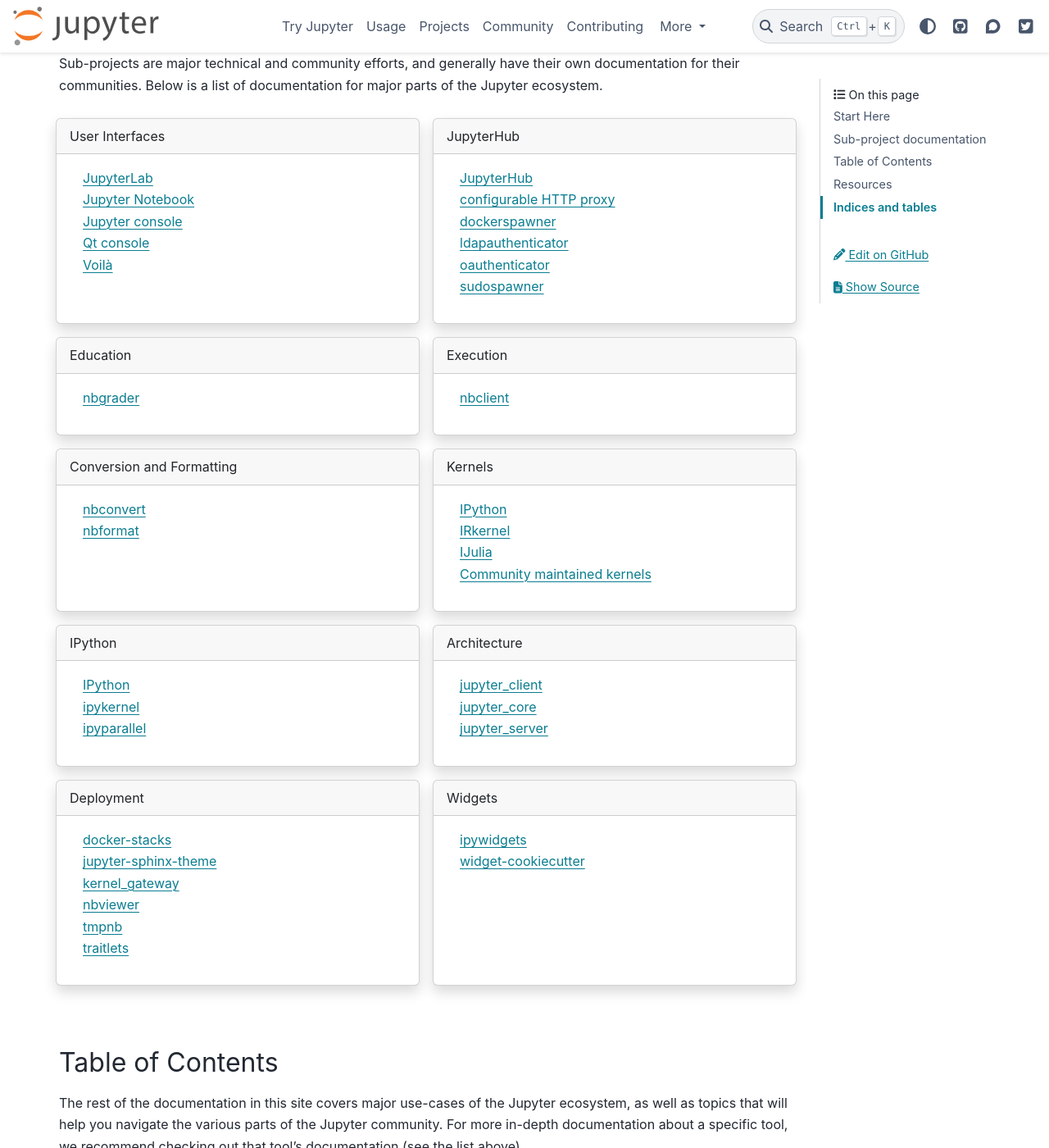
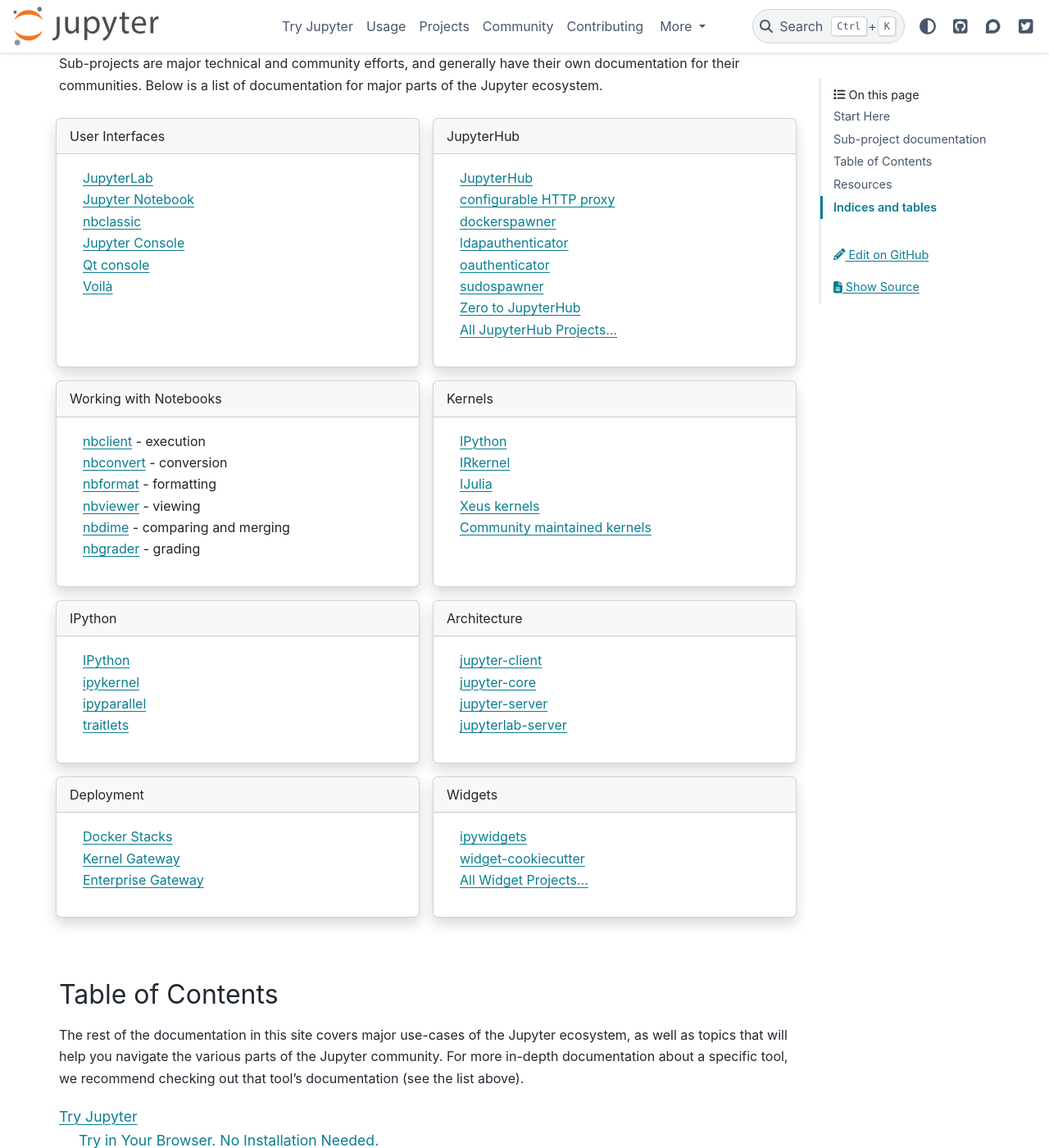
Before and after one commit to jupyter/jupyter, a Sphinx documentation site: the page built from docs/source/index.md, in a window 1280 px wide and 1400 px high, scrolled down 791 px. Shown: the whole window at 82% size. Built offline with Sphinx 7.4.7 and the PyData theme 0.15.4, drawn with Linux system fonts in a browser that asks for light colours; pages that are not in the unit, such as notebooks, are missing from menus.

Commit message:
Update the links to subproject documentation

````diff
--- a/docs/source/index.md
+++ b/docs/source/index.md
@@ -61,7 +61,8 @@
 ^^^^^^
 * [JupyterLab](https://github.com/jupyterlab/jupyterlab)
 * [Jupyter Notebook](http://jupyter-notebook.readthedocs.io/en/latest/)
-* [Jupyter console](http://jupyter_console.readthedocs.io/en/latest)
+* [nbclassic](https://github.com/jupyterlab/nbclassic)
+* [Jupyter Console](http://jupyter_console.readthedocs.io/en/latest)
 * [Qt console](https://qtconsole.readthedocs.io/en/stable)
 * [Voilà](https://voila.readthedocs.io/)
 
@@ -69,27 +70,23 @@
 JupyterHub
 ^^^^^^
 * [JupyterHub](http://jupyterhub.readthedocs.io/en/latest)
-* [configurable HTTP proxy](https://github.com/jupyter/configurable-http-proxy)
-* [dockerspawner](https://github.com/jupyter/dockerspawner)
-* [ldapauthenticator](https://github.com/jupyter/ldapauthenticator)
-* [oauthenticator](https://github.com/jupyter/oauthenticator)
-* [sudospawner](https://github.com/jupyter/sudospawner)
+* [configurable HTTP proxy](https://github.com/jupyterhub/configurable-http-proxy)
+* [dockerspawner](https://jupyterhub-dockerspawner.readthedocs.io/en/latest/)
+* [ldapauthenticator](https://github.com/jupyterhub/ldapauthenticator)
+* [oauthenticator](https://oauthenticator.readthedocs.io/en/latest/)
+* [sudospawner](https://github.com/jupyterhub/sudospawner)
+* [Zero to JupyterHub](https://zero-to-jupyterhub.readthedocs.io/en/latest/)
+* [All JupyterHub Projects...](https://github.com/jupyterhub)
 
 ---
-Education
+Working with Notebooks
 ^^^^^^
-* [nbgrader](http://nbgrader.readthedocs.io/en/latest)
-
----
-Execution
-^^^^^^
-* [nbclient](http://nbclient.readthedocs.io/en/latest)
-
----
-Conversion and Formatting
-^^^^^^
-* [nbconvert](http://nbconvert.readthedocs.io/en/latest)
-* [nbformat](http://nbformat.readthedocs.io/en/latest)
+* [nbclient](http://nbclient.readthedocs.io/en/latest) - execution
+* [nbconvert](http://nbconvert.readthedocs.io/en/latest) - conversion
+* [nbformat](http://nbformat.readthedocs.io/en/latest) - formatting
+* [nbviewer](https://github.com/jupyter/nbviewer) - viewing
+* [nbdime](https://nbdime.readthedocs.io/) - comparing and merging
+* [nbgrader](http://nbgrader.readthedocs.io/en/latest) - grading
 
 ---
 Kernels
@@ -97,7 +94,8 @@
 * [IPython](https://ipython.readthedocs.io/en/stable)
 * [IRkernel](https://irkernel.github.io)
 * [IJulia](https://github.com/JuliaLang/IJulia.jl)
-* [Community maintained kernels](https://github.com/ipython/ipython/wiki/IPython-kernels-for-other-languages)
+* [Xeus kernels](https://xeus.readthedocs.io/en/latest/)
+* [Community maintained kernels](https://github.com/jupyter/jupyter/wiki/Jupyter-kernels)
 
 ---
 IPython
@@ -105,29 +103,29 @@
 * [IPython](http://ipython.readthedocs.io/en/stable)
 * [ipykernel](https://ipython.readthedocs.io/en/stable)
 * [ipyparallel](https://ipyparallel.readthedocs.io/en/latest)
+* [traitlets](http://traitlets.readthedocs.io/en/stable)
 
 ---
 Architecture
 ^^^^^^
-* [jupyter_client](http://jupyter-client.readthedocs.io/en/latest)
-* [jupyter_core](http://jupyter-core.readthedocs.io/en/latest)
-* [jupyter_server](https://jupyter-server.readthedocs.io/)
+* [jupyter-client](http://jupyter-client.readthedocs.io/en/latest)
+* [jupyter-core](http://jupyter-core.readthedocs.io/en/latest)
+* [jupyter-server](https://jupyter-server.readthedocs.io/)
+* [jupyterlab-server](https://jupyterlab-server.readthedocs.io/en/stable/)
 
 ---
 Deployment
 ^^^^^^
-* [docker-stacks](https://github.com/jupyter/docker-stacks)
-* [jupyter-sphinx-theme](https://github.com/jupyter/jupyter-sphinx-theme)
-* [kernel_gateway](http://jupyter-kernel-gateway.readthedocs.io/en/latest)
-* [nbviewer](https://github.com/jupyter/nbviewer)
-* [tmpnb](https://github.com/jupyter/tmpnb)
-* [traitlets](http://traitlets.readthedocs.io/en/stable)
+* [Docker Stacks](https://jupyter-docker-stacks.readthedocs.io/en/latest/)
+* [Kernel Gateway](https://jupyter-kernel-gateway.readthedocs.io/en/latest/)
+* [Enterprise Gateway](https://jupyter-enterprise-gateway.readthedocs.io/en/latest/)
 
 ---
 Widgets
 ^^^^^^
 * [ipywidgets](https://ipywidgets.readthedocs.io/)
 * [widget-cookiecutter](https://github.com/jupyter-widgets/widget-cookiecutter/)
+* [All Widget Projects...](https://github.com/jupyter-widgets)
 
 ```
 
````
